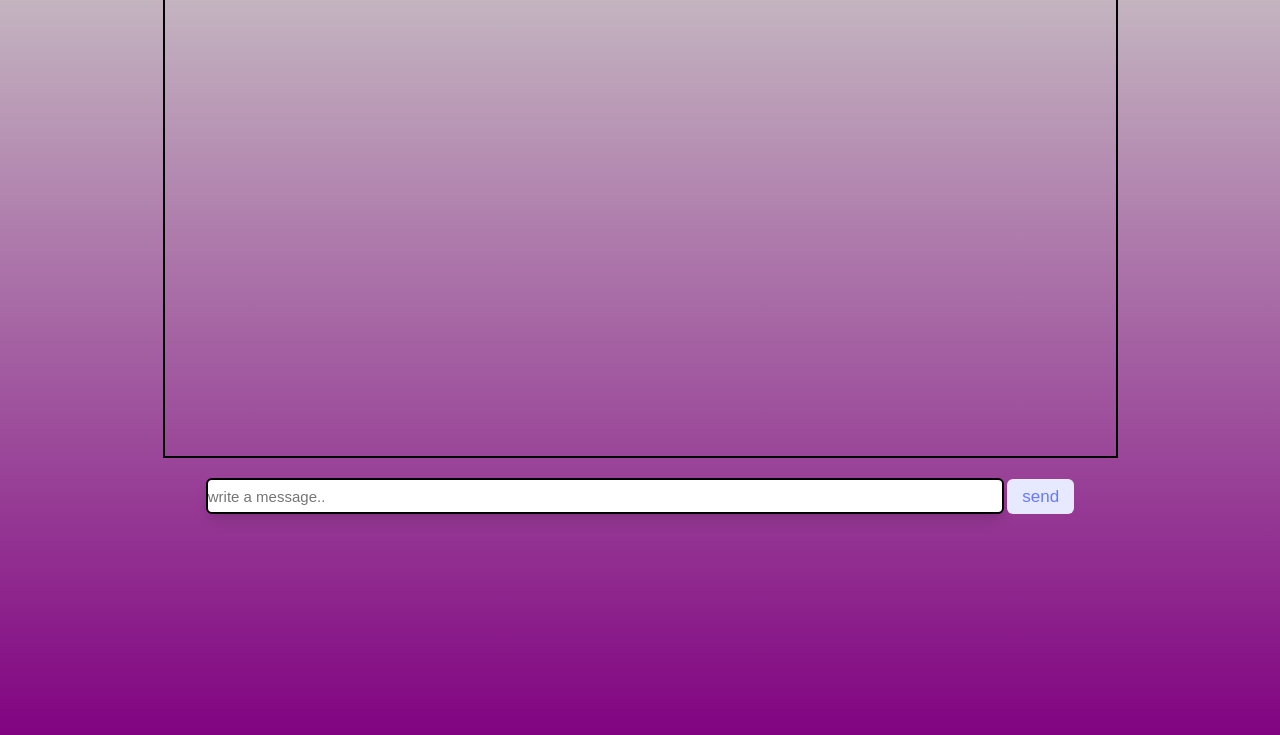
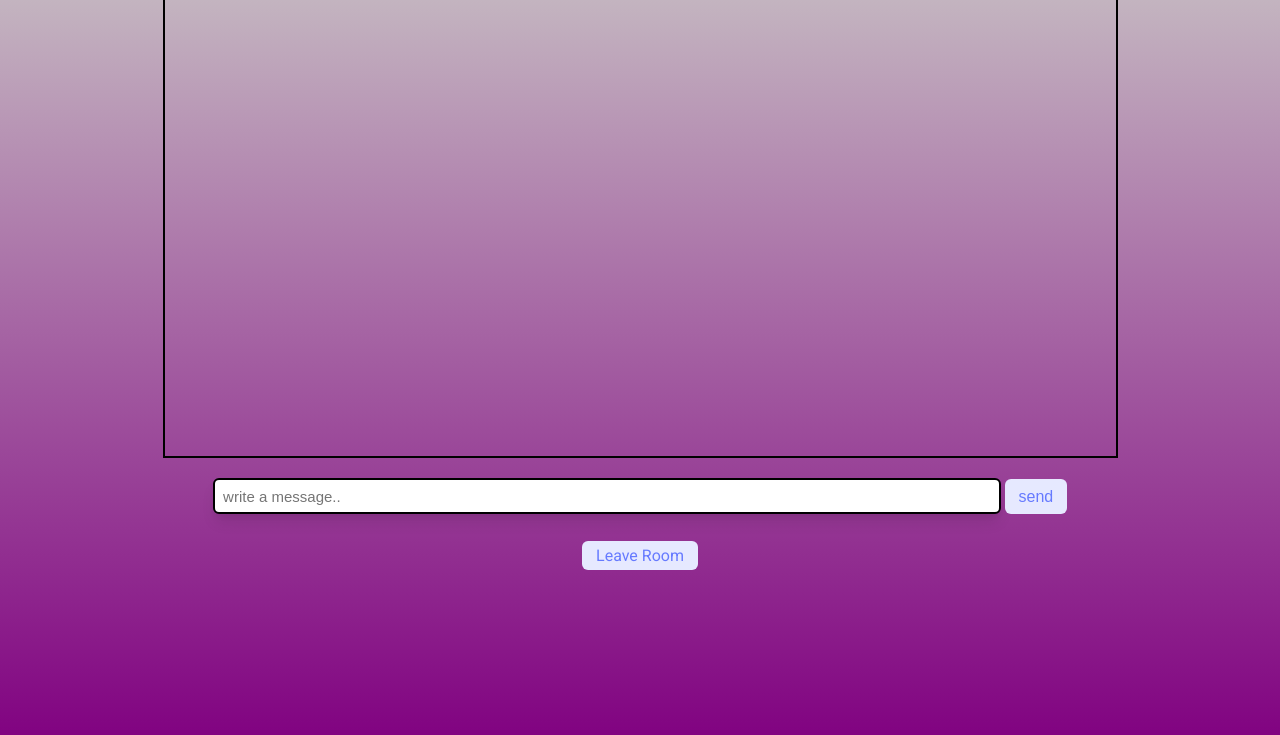
Before and after one commit to pksingh128/chat-app, a website: page public/chat.html in a window 1280 px wide. Shown: the part 75-810 px from the top of the page. Drawn offline with nearby package versions, Linux system fonts and the light colour scheme; no server answers.

Commit message:
adding leave room option

```diff
--- a/public/chat.html
+++ b/public/chat.html
@@ -19,10 +19,15 @@
 
     <div class="send" ">
     <form action="#" id="send-container" >
-      <input type="text" name="messageInp" id="messageInp" autocomplete="off" placeholder="write a message.." required />
+      <input type="text" name="messageInp" id="messageInp" autocomplete="off" placeholder="  write a message.." required />
       <button class="btn" type="submit">send</button>
     </form>
     </div>
+
+    <header class="chat-header">
+
+      <a id="leave-btn" class="btn">Leave Room</a>
+    </header>
 
     <script src="https://cdnjs.cloudflare.com/ajax/libs/qs/6.10.1/qs.min.js" integrity="sha512-aTKlYRb1QfU1jlF3k+aS4AqTpnTXci4R79mkdie/bp6Xm51O5O3ESAYhvg6zoicj/PD6VYY0XrYwsWLcvGiKZQ==" crossorigin="anonymous" referrerpolicy="no-referrer"></script>
     <script src="/socket.io/socket.io.js"></script>
--- a/public/css/style.css
+++ b/public/css/style.css
@@ -66,7 +66,7 @@ h2{
     max-width: 985px;
 }
 #messageInp{
-    width: 81%;
+    width: 80%;
     border: 2px solid black;
     border-radius: 6px;
 	box-shadow: 0 10px 15px -3px rgba(0, 0, 0, 0.1), 0 4px 6px -2px rgba(0, 0, 0, 0.05);
@@ -108,11 +108,11 @@ a {
 
 .btn {
 	cursor: pointer;
-	padding: 5px 15px;
+	padding: 5px 14px;
 	background: var(--light-color);
 	color: var(--dark-color-a);
 	border: 0;
-	font-size: 17px;
+	font-size: 16px;
 }
 
 
@@ -177,3 +177,11 @@ a {
 		display: block;
 	}
 }
+
+.chat-header{
+    display: block;
+    margin: auto;
+	margin-top: 2rem;
+    text-align: center;
+    max-width: 985px;
+}
--- a/public/js/client.js
+++ b/public/js/client.js
@@ -70,3 +70,12 @@ form.addEventListener("submit", (e) => {
   function scrollToBottom(){
     messageContainer.scrollTop = messageContainer.scrollHeight
   }
+
+  //Prompt the user before leave chat room
+document.getElementById('leave-btn').addEventListener('click', () => {
+  const leaveRoom = confirm('Are you sure you want to leave the chatroom?');
+  if (leaveRoom) {
+    window.location = '../index.html';
+  } else {
+  }
+});
```
